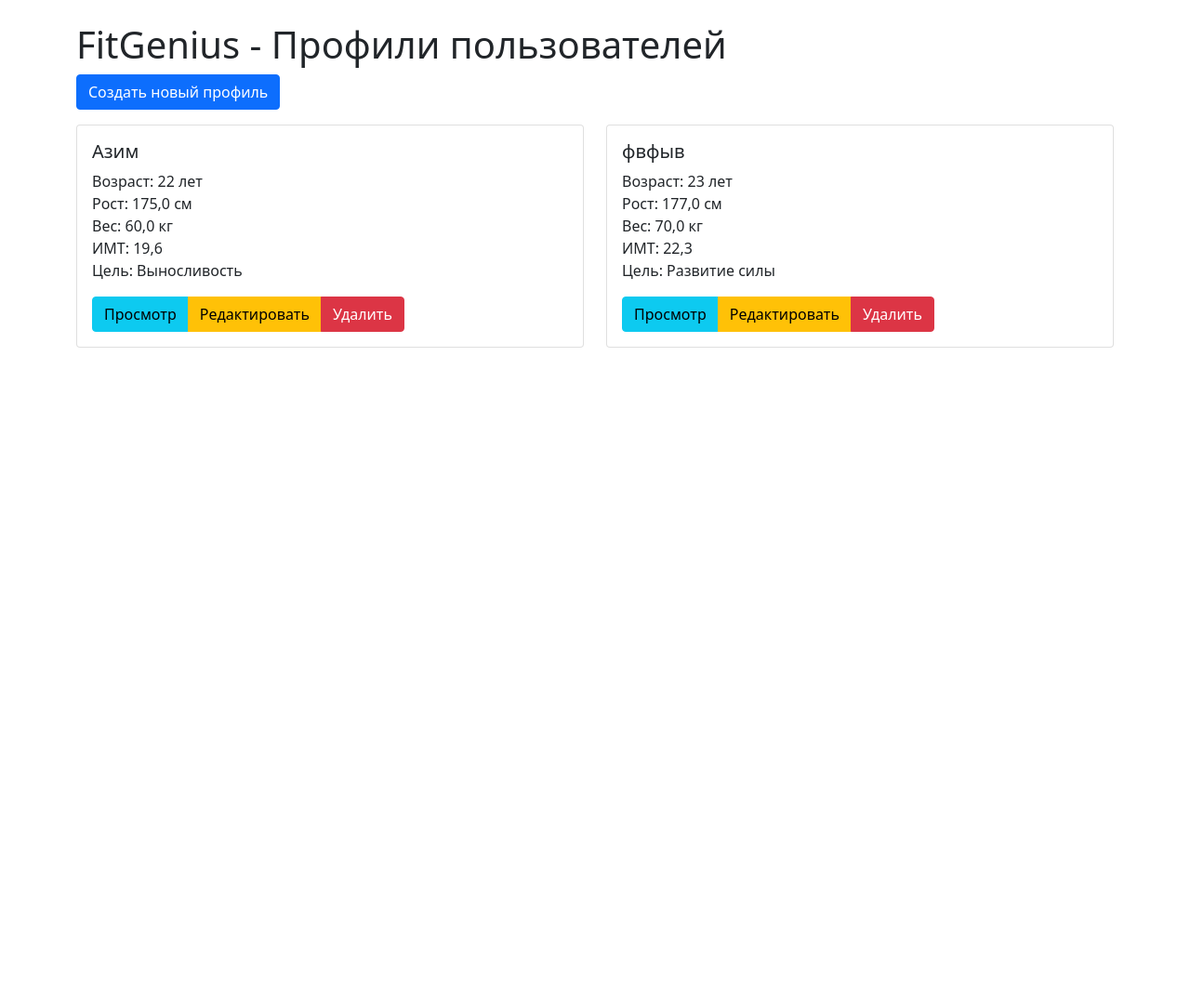
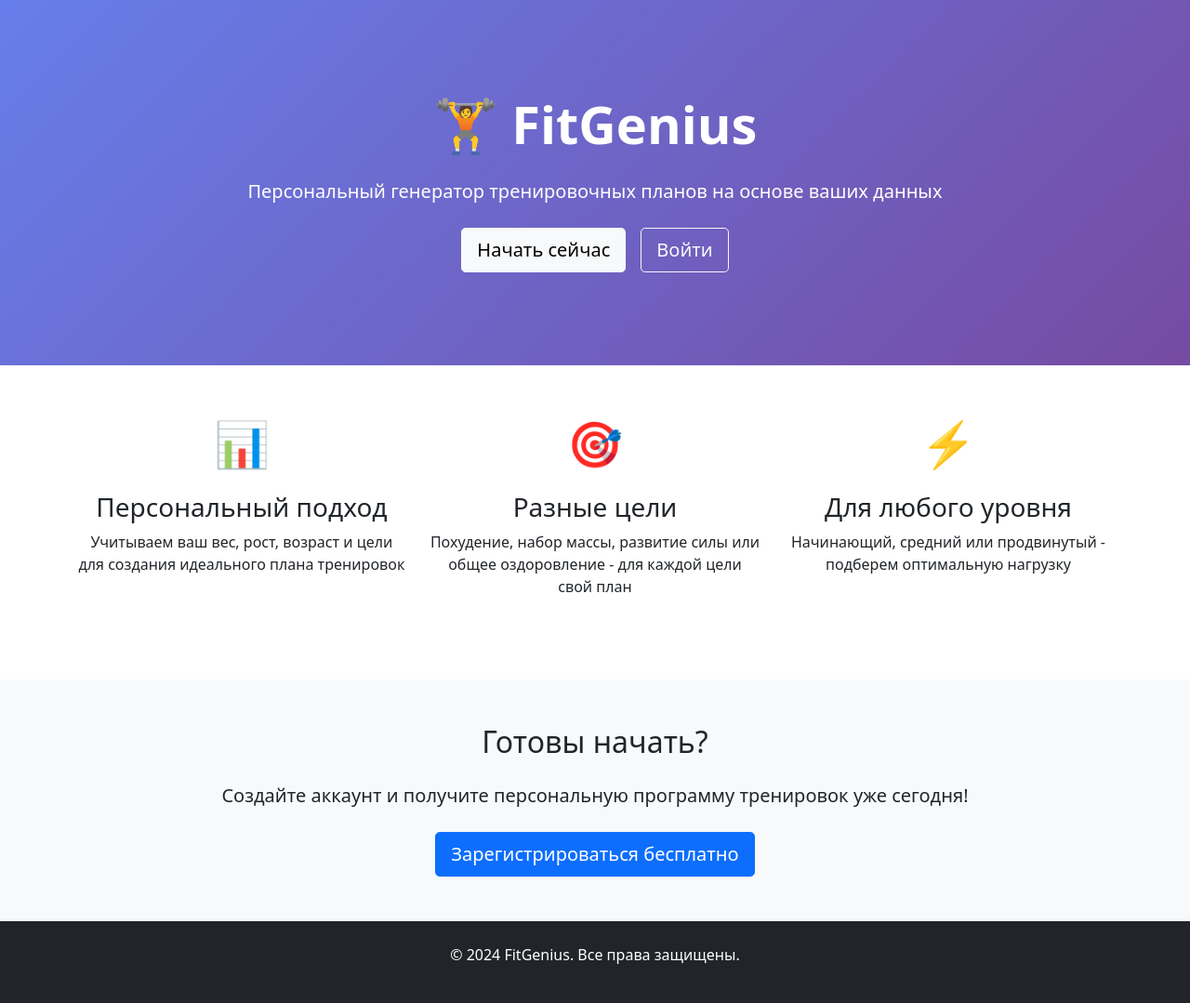
Before and after one commit to Sarkushev/Fitgenius_project, a Django app: page / in a window 1280 px wide. Shown: the whole page at 93% size. Before the commit the page ends 374 px from the top, so only its background shows below. Run offline with Django 4.2, Linux system fonts and the light colour scheme; data comes from the database, SQL or seed files in the repository.

Commit message:
Add complete user authentication system

```diff
--- /dev/null
+++ b/templates/training_plans/home.html
@@ -0,0 +1,72 @@
+<!DOCTYPE html>
+<html>
+<head>
+    <title>FitGenius - Генератор тренировок</title>
+    <link href="https://cdn.jsdelivr.net/npm/bootstrap@5.1.3/dist/css/bootstrap.min.css" rel="stylesheet">
+    <style>
+        .hero-section {
+            background: linear-gradient(135deg, #667eea 0%, #764ba2 100%);
+            color: white;
+            padding: 100px 0;
+            text-align: center;
+        }
+        .feature-icon {
+            font-size: 3rem;
+            margin-bottom: 1rem;
+        }
+    </style>
+</head>
+<body>
+    <!-- Hero Section -->
+    <section class="hero-section">
+        <div class="container">
+            <h1 class="display-4 fw-bold mb-4">🏋️ FitGenius</h1>
+            <p class="lead mb-4">Персональный генератор тренировочных планов на основе ваших данных</p>
+            <div class="d-flex justify-content-center gap-3">
+                <a href="{% url 'training_plans:register' %}" class="btn btn-light btn-lg">Начать сейчас</a>
+                <a href="{% url 'training_plans:login' %}" class="btn btn-outline-light btn-lg">Войти</a>
+            </div>
+        </div>
+    </section>
+
+    <!-- Features Section -->
+    <section class="py-5">
+        <div class="container">
+            <div class="row text-center">
+                <div class="col-md-4 mb-4">
+                    <div class="feature-icon">📊</div>
+                    <h3>Персональный подход</h3>
+                    <p>Учитываем ваш вес, рост, возраст и цели для создания идеального плана тренировок</p>
+                </div>
+                <div class="col-md-4 mb-4">
+                    <div class="feature-icon">🎯</div>
+                    <h3>Разные цели</h3>
+                    <p>Похудение, набор массы, развитие силы или общее оздоровление - для каждой цели свой план</p>
+                </div>
+                <div class="col-md-4 mb-4">
+                    <div class="feature-icon">⚡</div>
+                    <h3>Для любого уровня</h3>
+                    <p>Начинающий, средний или продвинутый - подберем оптимальную нагрузку</p>
+                </div>
+            </div>
+        </div>
+    </section>
+
+    <!-- CTA Section -->
+    <section class="bg-light py-5">
+        <div class="container text-center">
+            <h2 class="mb-4">Готовы начать?</h2>
+            <p class="lead mb-4">Создайте аккаунт и получите персональную программу тренировок уже сегодня!</p>
+            <a href="{% url 'training_plans:register' %}" class="btn btn-primary btn-lg">Зарегистрироваться бесплатно</a>
+        </div>
+    </section>
+
+    <footer class="bg-dark text-white py-4">
+        <div class="container text-center">
+            <p>&copy; 2024 FitGenius. Все права защищены.</p>
+        </div>
+    </footer>
+
+    <script src="https://cdn.jsdelivr.net/npm/bootstrap@5.1.3/dist/js/bootstrap.bundle.min.js"></script>
+</body>
+</html>
--- a/templates/training_plans/profile_list.html
+++ b/templates/training_plans/profile_list.html
@@ -1,41 +1,88 @@
 <!DOCTYPE html>
 <html>
 <head>
-    <title>FitGenius - Список профилей</title>
+    <title>FitGenius - Мои профили</title>
     <link href="https://cdn.jsdelivr.net/npm/bootstrap@5.1.3/dist/css/bootstrap.min.css" rel="stylesheet">
+    <style>
+        .navbar-brand {
+            font-weight: bold;
+            font-size: 1.5rem;
+        }
+        .card {
+            transition: transform 0.2s;
+            border: none;
+            box-shadow: 0 4px 6px rgba(0,0,0,0.1);
+        }
+        .card:hover {
+            transform: translateY(-5px);
+        }
+    </style>
 </head>
 <body>
+    <nav class="navbar navbar-expand-lg navbar-dark bg-dark">
+        <div class="container">
+            <a class="navbar-brand" href="{% url 'training_plans:profile_list' %}">🏋️ FitGenius</a>
+            <div class="navbar-nav ms-auto">
+                <span class="navbar-text me-3">Привет, <strong>{{ user.username }}</strong>!</span>
+                <a class="nav-link" href="{% url 'training_plans:logout' %}">Выйти</a>
+            </div>
+        </div>
+    </nav>
+
     <div class="container mt-4">
-        <h1>FitGenius - Профили пользователей</h1>
-        <a href="{% url 'training_plans:profile_create' %}" class="btn btn-primary mb-3">Создать новый профиль</a>
+        {% if messages %}
+            {% for message in messages %}
+                <div class="alert alert-{{ message.tags }} alert-dismissible fade show" role="alert">
+                    {{ message }}
+                    <button type="button" class="btn-close" data-bs-dismiss="alert"></button>
+                </div>
+            {% endfor %}
+        {% endif %}
+
+        <div class="d-flex justify-content-between align-items-center mb-4">
+            <h1>Мои тренировочные профили</h1>
+            <a href="{% url 'training_plans:profile_create' %}" class="btn btn-primary">➕ Создать новый профиль</a>
+        </div>
 
         <div class="row">
             {% for profile in profiles %}
-            <div class="col-md-6 mb-3">
-                <div class="card">
+            <div class="col-md-6 mb-4">
+                <div class="card h-100">
                     <div class="card-body">
-                        <h5 class="card-title">{{ profile.name }}</h5>
-                        <p class="card-text">
+                        <h5 class="card-title">{{ profile.user.username }}</h5>
+                        <div class="card-text">
+                            <p><strong>👤 Данные:</strong><br>
                             Возраст: {{ profile.age }} лет<br>
                             Рост: {{ profile.height }} см<br>
                             Вес: {{ profile.weight }} кг<br>
-                            ИМТ: {{ profile.calculate_bmi }}<br>
-                            Цель: {{ profile.get_goal_display }}
-                        </p>
-                        <div class="btn-group">
-                            <a href="{% url 'training_plans:profile_detail' profile.pk %}" class="btn btn-info">Просмотр</a>
-                            <a href="{% url 'training_plans:profile_update' profile.pk %}" class="btn btn-warning">Редактировать</a>
-                            <a href="{% url 'training_plans:profile_delete' profile.pk %}" class="btn btn-danger">Удалить</a>
+                            ИМТ: <span class="badge bg-info">{{ profile.calculate_bmi }}</span>
+                            </p>
+                            <p><strong>🎯 Цель:</strong> {{ profile.get_goal_display }}</p>
+                            <p><strong>📊 Уровень:</strong> {{ profile.get_fitness_level_display }}</p>
                         </div>
+                        <div class="btn-group w-100">
+                            <a href="{% url 'training_plans:profile_detail' profile.pk %}" class="btn btn-outline-info">👀 Просмотр</a>
+                            <a href="{% url 'training_plans:profile_update' profile.pk %}" class="btn btn-outline-warning">✏️ Редактировать</a>
+                            <a href="{% url 'training_plans:profile_delete' profile.pk %}" class="btn btn-outline-danger">🗑️ Удалить</a>
+                        </div>
+                    </div>
+                    <div class="card-footer text-muted">
+                        Создан: {{ profile.created_at|date:"d.m.Y" }}
                     </div>
                 </div>
             </div>
             {% empty %}
             <div class="col-12">
-                <div class="alert alert-info">Пока нет созданных профилей.</div>
+                <div class="alert alert-info text-center">
+                    <h4>🚀 У вас пока нет профилей</h4>
+                    <p>Создайте свой первый тренировочный профиль, чтобы получить персональный план тренировок.</p>
+                    <a href="{% url 'training_plans:profile_create' %}" class="btn btn-primary btn-lg">Создать первый профиль</a>
+                </div>
             </div>
             {% endfor %}
         </div>
     </div>
+
+    <script src="https://cdn.jsdelivr.net/npm/bootstrap@5.1.3/dist/js/bootstrap.bundle.min.js"></script>
 </body>
 </html>
--- a/training_plans/urls.py
+++ b/training_plans/urls.py
@@ -1,13 +1,28 @@
 from django.urls import path
+from django.contrib.auth import views as auth_views
 from . import views
+from .forms import CustomAuthenticationForm
 
 app_name = 'training_plans'
 
 urlpatterns = [
-    path('', views.UserProfileListView.as_view(), name='profile_list'),
-    path('create/', views.UserProfileCreateView.as_view(), name='profile_create'),
-    path('<int:pk>/', views.UserProfileDetailView.as_view(), name='profile_detail'),
-    path('<int:pk>/update/', views.UserProfileUpdateView.as_view(), name='profile_update'),
-    path('<int:pk>/delete/', views.UserProfileDeleteView.as_view(), name='profile_delete'),
-    path('<int:pk>/generate-plan/', views.generate_plan_view, name='generate_plan'),
+    # Главная страница
+    path('', views.home_view, name='home'),
+
+    # Аутентификация
+    path('register/', views.RegisterView.as_view(), name='register'),
+    path('login/', auth_views.LoginView.as_view(
+        template_name='training_plans/login.html',
+        authentication_form=CustomAuthenticationForm,
+        redirect_authenticated_user=True
+    ), name='login'),
+    path('logout/', auth_views.LogoutView.as_view(next_page='training_plans:home'), name='logout'),
+
+    # Профили
+    path('profiles/', views.UserProfileListView.as_view(), name='profile_list'),
+    path('profiles/create/', views.UserProfileCreateView.as_view(), name='profile_create'),
+    path('profiles/<int:pk>/', views.UserProfileDetailView.as_view(), name='profile_detail'),
+    path('profiles/<int:pk>/update/', views.UserProfileUpdateView.as_view(), name='profile_update'),
+    path('profiles/<int:pk>/delete/', views.UserProfileDeleteView.as_view(), name='profile_delete'),
+    path('profiles/<int:pk>/generate-plan/', views.generate_plan_view, name='generate_plan'),
 ]
--- a/training_plans/views.py
+++ b/training_plans/views.py
@@ -1,47 +1,118 @@
 from django.shortcuts import render, get_object_or_404, redirect
 from django.urls import reverse_lazy
 from django.views.generic import ListView, CreateView, UpdateView, DeleteView, DetailView
-from .models import UserProfile, TrainingPlan
-from .forms import UserProfileForm
+from django.contrib.auth import login
+from django.contrib.auth.decorators import login_required
+from django.utils.decorators import method_decorator
+from django.contrib import messages
+from .models import UserProfile, CustomUser, TrainingPlan
+from .forms import UserProfileForm, CustomUserCreationForm, CustomAuthenticationForm
 
+# Регистрация
+class RegisterView(CreateView):
+    model = CustomUser
+    form_class = CustomUserCreationForm
+    template_name = 'training_plans/register.html'
+    success_url = reverse_lazy('training_plans:profile_list')
+
+    def form_valid(self, form):
+        response = super().form_valid(form)
+        login(self.request, self.object)
+        messages.success(self.request, f'Добро пожаловать, {self.object.username}! Создайте свой первый профиль.')
+        return response
+
+    def form_invalid(self, form):
+        messages.error(self.request, 'Пожалуйста, исправьте ошибки в форме.')
+        return super().form_invalid(form)
+
+# Создание профиля (только для авторизованных)
+@method_decorator(login_required, name='dispatch')
+class UserProfileCreateView(CreateView):
+    model = UserProfile
+    form_class = UserProfileForm
+    template_name = 'training_plans/profile_form.html'
+    success_url = reverse_lazy('training_plans:profile_list')
+
+    def form_valid(self, form):
+        # Проверяем, нет ли уже профиля у пользователя
+        if UserProfile.objects.filter(user=self.request.user).exists():
+            messages.warning(self.request, 'У вас уже есть профиль. Вы можете его отредактировать.')
+            return redirect('training_plans:profile_list')
+
+        form.instance.user = self.request.user
+        response = super().form_valid(form)
+        # Автоматически генерируем тренировочный план после создания профиля
+        self.object.generate_training_plan()
+        messages.success(self.request, 'Профиль успешно создан! Сгенерирован тренировочный план.')
+        return response
+
+# Список профилей
+@method_decorator(login_required, name='dispatch')
 class UserProfileListView(ListView):
     model = UserProfile
     template_name = 'training_plans/profile_list.html'
     context_object_name = 'profiles'
 
-class UserProfileCreateView(CreateView):
-    model = UserProfile
-    form_class = UserProfileForm
-    template_name = 'training_plans/profile_form.html'
-    success_url = reverse_lazy('training_plans:profile_list')  # ← ИСПРАВЛЕНО: добавлено пространство имен
+    def get_queryset(self):
+        # Показываем только профили текущего пользователя
+        return UserProfile.objects.filter(user=self.request.user)
 
-    def form_valid(self, form):
-        response = super().form_valid(form)
-        # Автоматически генерируем тренировочный план после создания профиля
-        self.object.generate_training_plan()
-        return response
-
+# Редактирование профиля
+@method_decorator(login_required, name='dispatch')
 class UserProfileUpdateView(UpdateView):
     model = UserProfile
     form_class = UserProfileForm
     template_name = 'training_plans/profile_form.html'
-    success_url = reverse_lazy('training_plans:profile_list')  # ← ИСПРАВЛЕНО: добавлено пространство имен
+    success_url = reverse_lazy('training_plans:profile_list')
 
+    def get_queryset(self):
+        # Разрешаем редактировать только свои профили
+        return UserProfile.objects.filter(user=self.request.user)
+
+    def form_valid(self, form):
+        messages.success(self.request, 'Профиль успешно обновлен!')
+        return super().form_valid(form)
+
+# Удаление профиля
+@method_decorator(login_required, name='dispatch')
 class UserProfileDeleteView(DeleteView):
     model = UserProfile
     template_name = 'training_plans/profile_confirm_delete.html'
-    success_url = reverse_lazy('training_plans:profile_list')  # ← ИСПРАВЛЕНО: добавлено пространство имен
+    success_url = reverse_lazy('training_plans:profile_list')
 
+    def get_queryset(self):
+        # Разрешаем удалять только свои профили
+        return UserProfile.objects.filter(user=self.request.user)
+
+    def delete(self, request, *args, **kwargs):
+        messages.success(request, 'Профиль успешно удален!')
+        return super().delete(request, *args, **kwargs)
+
+# Детали профиля
+@method_decorator(login_required, name='dispatch')
 class UserProfileDetailView(DetailView):
     model = UserProfile
     template_name = 'training_plans/profile_detail.html'
 
+    def get_queryset(self):
+        # Разрешаем просматривать только свои профили
+        return UserProfile.objects.filter(user=self.request.user)
+
     def get_context_data(self, **kwargs):
         context = super().get_context_data(**kwargs)
-        context['training_plans'] = self.object.training_plans.all()
+        context['training_plans'] = self.object.training_plans.all().order_by('day')
         return context
 
+# Генерация плана
+@login_required
 def generate_plan_view(request, pk):
-    profile = get_object_or_404(UserProfile, pk=pk)
+    profile = get_object_or_404(UserProfile, pk=pk, user=request.user)
     profile.generate_training_plan()
-    return redirect('training_plans:profile_detail', pk=pk)  # ← ИСПРАВЛЕНО: добавлено пространство имен
+    messages.success(request, 'Тренировочный план успешно сгенерирован!')
+    return redirect('training_plans:profile_detail', pk=pk)
+
+# Домашняя страница
+def home_view(request):
+    if request.user.is_authenticated:
+        return redirect('training_plans:profile_list')
+    return render(request, 'training_plans/home.html')
```
Also changed, not shown: fitgenius_project/settings.py (+12 -1 lines), templates/training_plans/login.html (added, +66 -0 lines), templates/training_plans/register.html (added, +71 -0 lines), training_plans/forms.py (+39 -6 lines), training_plans/models.py (+21 -5 lines), training_plans/migrations/0001_initial.py.
